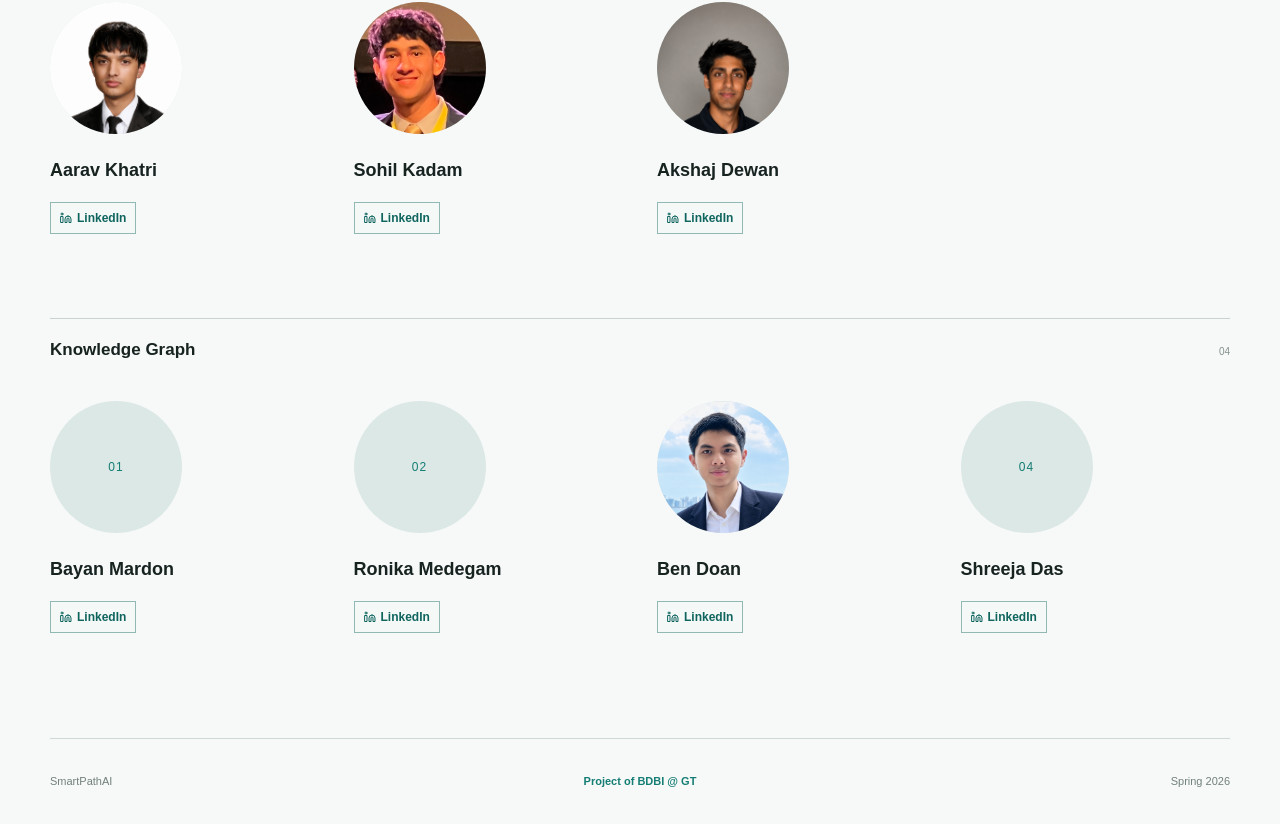
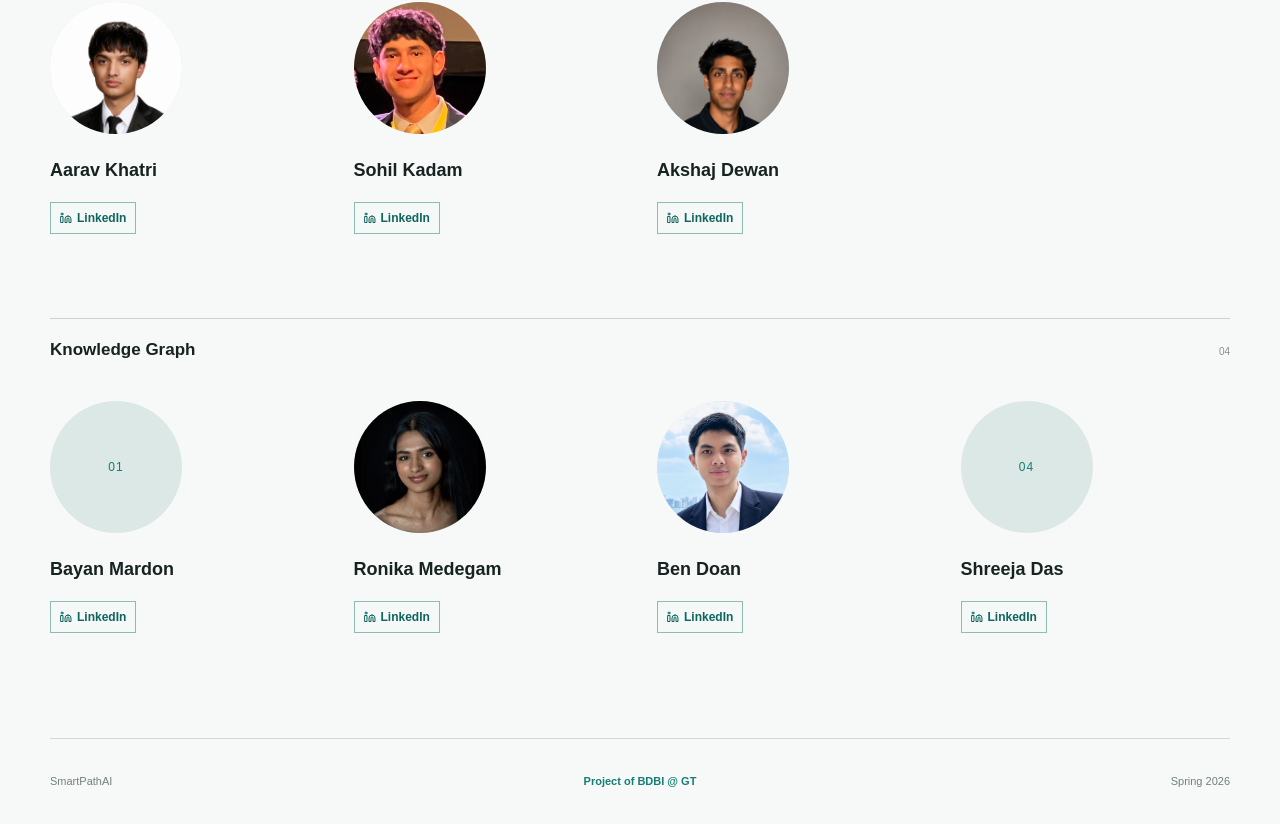
Before and after one commit to gt-big-data/Smart-Path-AI, a React (Vite) app: page / in a window 1280 px wide. Shown: the part 3220-4044 px from the top of the page. Built offline with nearby package versions, Linux system fonts and the light colour scheme; no server answers.

Commit message:
Added Ronika's information to team section of landing page.

```diff
--- a/src/pages/Home.tsx
+++ b/src/pages/Home.tsx
@@ -183,7 +183,7 @@ const landingTeams: LandingTeam[] = [
     name: 'Knowledge Graph',
     members: [
       { name: 'Bayan Mardon' },
-      { name: 'Ronika Medegam' },
+      { name: 'Ronika Medegam', linkedin: 'www.linkedin.com/in/ronika-m-259b3b296', photo: '/team/ronika_medegam.png' },
       { name: 'Ben Doan', linkedin: 'https://www.linkedin.com/in/ben--doan/', photo: '/team/ben_doan.png' },
       { name: 'Shreeja Das' }
     ],
```
Also changed, not shown: public/team/ronika_medegam.png (added).
